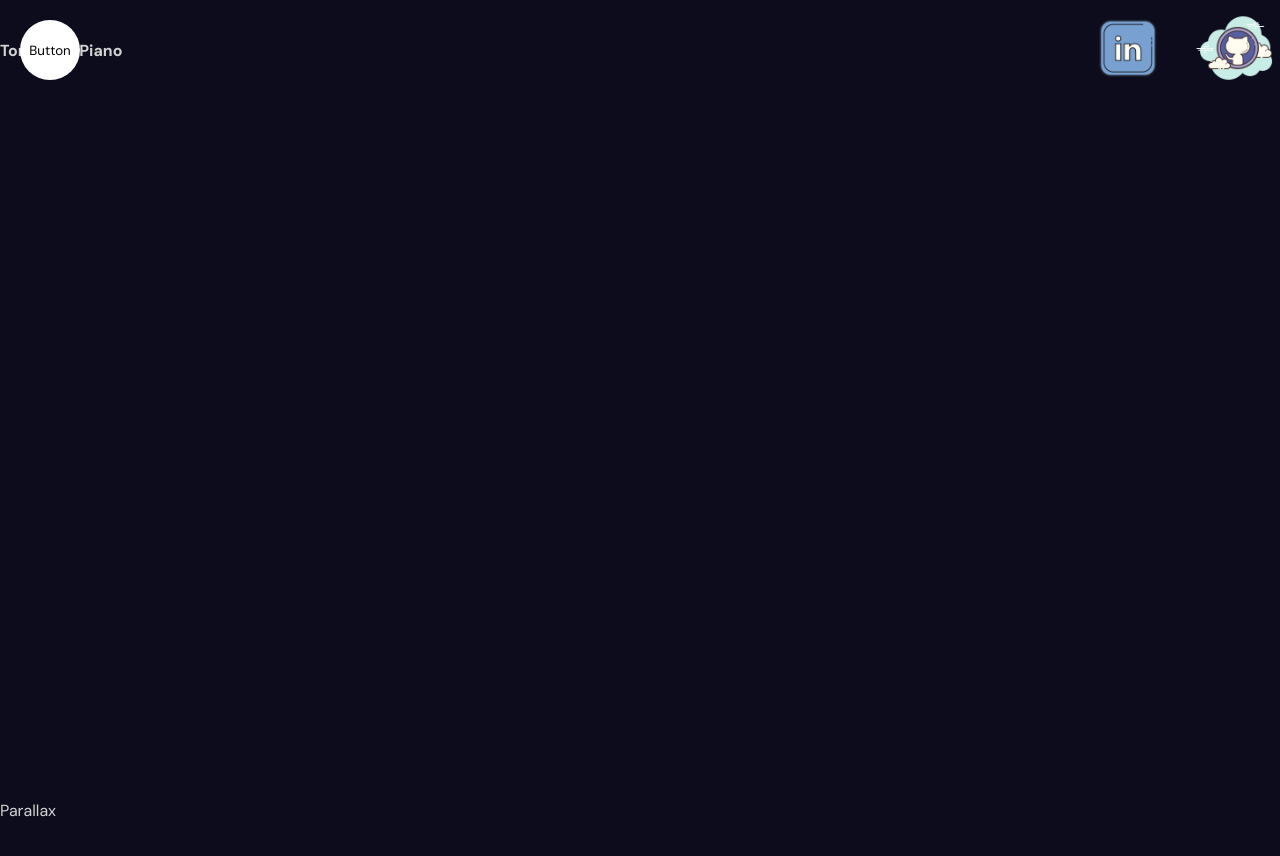
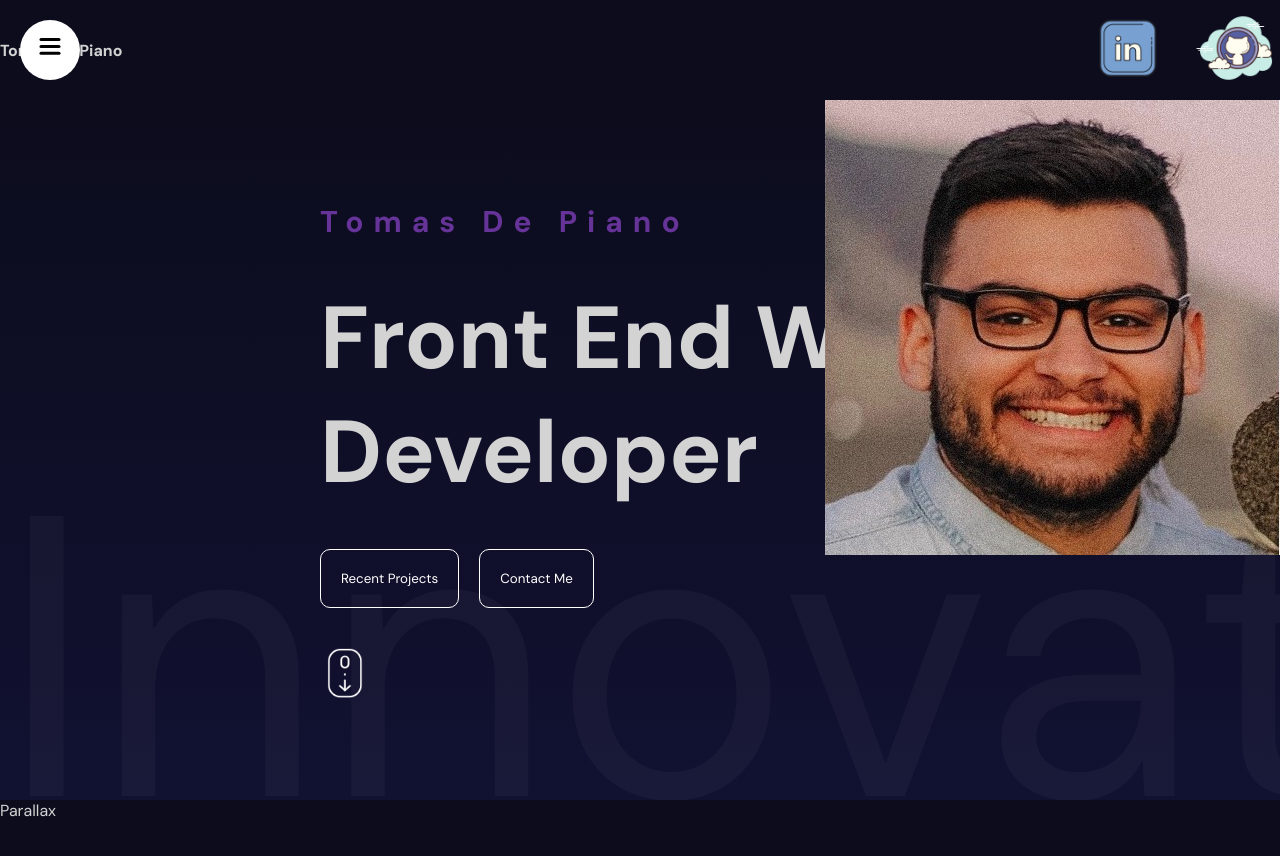
Before and after one commit to tomasdepiano/Portfolio-Project, a React (Vite) app: page / in a window 1280 px wide. Shown: the top 856 px of the page. Built offline with nearby package versions, Linux system fonts and the light colour scheme.

Commit message:
Made the homepage look better with some animations and picture of myself

```diff
--- a/src/App.jsx
+++ b/src/App.jsx
@@ -1,11 +1,13 @@
 import "./app.scss";
 import Navbar from "./components/navbar/Navbar";
+import Hero from "./components/hero/hero";
 
 const App = () => {
   return (
     <div>
       <section id="Homepage">
         <Navbar />
+        <Hero />
       </section>
       <section id="Portfolio">Parallax</section>
       <section>Portfolio1</section>
--- /dev/null
+++ b/src/components/hero/Hero.jsx
@@ -0,0 +1,48 @@
+import { motion } from "framer-motion";
+import "./hero.scss";
+
+const textVariants = {
+  initial: {
+    x: -500,
+    opacity: 0,
+  },
+  animate: {
+    x: 0,
+    opacity: 1,
+    transition: {
+      duration: 1,
+      staggerChildren: 0.1,
+    },
+  },
+};
+
+const Hero = () => {
+  return (
+    <div className="hero">
+      <div className="wrapper">
+        <motion.div
+          className="textContainer"
+          variants={textVariants}
+          initial="initial"
+          animate="animate"
+        >
+          <motion.h2 variants={textVariants}>Tomas De Piano</motion.h2>
+          <motion.h1 variants={textVariants}>Front End Web Developer</motion.h1>
+          <motion.div variants={textVariants} className="buttons">
+            <motion.button variants={textVariants}>
+              Recent Projects
+            </motion.button>
+            <motion.button variants={textVariants}>Contact Me</motion.button>
+          </motion.div>
+          <motion.img variants={textVariants} src="/scroll.png" alt="" />
+        </motion.div>
+      </div>
+      <div className="slidingTextContainer">Innovative Passionate Driven</div>
+      <div className="imageContainer">
+        <img src="/tomasheadshot.jpeg" alt="" />
+      </div>
+    </div>
+  );
+};
+
+export default Hero;
--- /dev/null
+++ b/src/components/hero/hero.scss
@@ -0,0 +1,62 @@
+.hero {
+  height: calc(100vh - 100px);
+  overflow: hidden;
+  background: linear-gradient(180deg, #0c0c1d, #111132);
+  position: relative;
+
+  .wrapper {
+    max-width: 1366px;
+    height: 100%;
+    margin: auto;
+    width: 50%;
+
+    .textContainer {
+      height: 100%;
+      display: flex;
+      flex-direction: column;
+      justify-content: center;
+      gap: 40px;
+
+      h2 {
+        font-size: 30px;
+        color: rebeccapurple;
+        letter-spacing: 10px;
+      }
+
+      h1 {
+        font-size: 88px;
+      }
+
+      .buttons {
+        button {
+          padding: 20px;
+          border: 1px solid white;
+          border-radius: 10px;
+          background-color: transparent;
+          color: white;
+          margin-right: 20px;
+          cursor: pointer;
+        }
+      }
+
+      img {
+        width: 50px;
+      }
+    }
+  }
+
+  .imageContainer {
+    height: 100%;
+    position: absolute;
+    top: 0;
+    right: 0;
+  }
+
+  .slidingTextContainer {
+    position: absolute;
+    font-size: 50vh;
+    bottom: -120px;
+    white-space: nowrap;
+    color: #ffffff09;
+  }
+}
--- a/src/components/sidebar/Sidebar.jsx
+++ b/src/components/sidebar/Sidebar.jsx
@@ -3,9 +3,6 @@ import Links from "./links/Links";
 import ToggleButton from "./toggleButton/ToggleButton";
 import { useState } from "react";
 import { motion } from "framer-motion";
-
-const Sidebar = () => {
-  const [open, setOpen] = useState(false);
 
 const variants = {
   open: {
@@ -25,6 +22,10 @@ const Sidebar = () => {
     },
   },
 };
+
+const Sidebar = () => {
+  const [open, setOpen] = useState(false);
+
   return (
     <motion.div className="sidebar" animate={open ? "open" : "closed"}>
       <motion.div className="bg" variants={variants}>
--- a/src/components/sidebar/links/Links.jsx
+++ b/src/components/sidebar/links/Links.jsx
@@ -1,15 +1,47 @@
 import React from "react";
+import { motion } from "framer-motion";
 
+const variants = {
+  open: {
+    transition: {
+      staggerChildren: 0.1,
+    },
+  },
+  closed: {
+    transition: {
+      staggerChildren: 0.05,
+      staggerDirection: -1,
+    },
+  },
+};
+
+const itemVariants = {
+  open: {
+    y: 0,
+    opacity: 1,
+  },
+  closed: {
+    y: 50,
+    opacity: 0,
+  },
+};
 const Links = () => {
   const items = ["Homepage", "Portfolio", "Contact", "About"];
+
   return (
-    <div className="links">
+    <motion.div className="links" variants={variants}>
       {items.map((item) => (
-        <a href={`#${item}`} key={item}>
+        <motion.a
+          href={`#${item}`}
+          key={item}
+          variants={itemVariants}
+          whileHover={{ scale: 1.1 }}
+          whileTap={{ scale: 0.95 }}
+        >
           {item}
-        </a>
+        </motion.a>
       ))}
-    </div>
+    </motion.div>
   );
 };
 
--- a/src/components/sidebar/sidebar.scss
+++ b/src/components/sidebar/sidebar.scss
@@ -5,6 +5,8 @@
   justify-content: center;
   background-color: white;
   color: black;
+  z-index: 999;
+
   .bg {
     position: fixed;
     top: 0;
@@ -12,6 +14,7 @@
     bottom: 0;
     width: 400px;
     background-color: white;
+    z-index: 999;
 
     .links {
       position: absolute;
@@ -22,6 +25,7 @@
       align-items: center;
       justify-content: center;
       gap: 20px;
+      z-index: 999;
 
       a {
         font-size: 40px;
@@ -39,5 +43,6 @@
     background-color: transparent;
     border: none;
     cursor: pointer;
+    z-index: 999;
   }
 }
--- a/src/components/sidebar/toggleButton/ToggleButton.jsx
+++ b/src/components/sidebar/toggleButton/ToggleButton.jsx
@@ -1,5 +1,40 @@
+import { motion } from "framer-motion";
+
 const ToggleButton = ({ setOpen }) => {
-  return <button onClick={() => setOpen((prev) => !prev)}>Button</button>;
+  return (
+    <button onClick={() => setOpen((prev) => !prev)}>
+      <svg width="23" height="23" viewBox="0 0 23 23">
+        <motion.path
+          strokeWidth="3"
+          stroke="black"
+          strokeLinecap="round"
+          variants={{
+            closed: { d: "M 2 2.5 L 20 2.5" },
+            open: { d: "M 3 16.5 L 17 2.5" },
+          }}
+        />
+        <motion.path
+          strokeWidth="3"
+          stroke="black"
+          strokeLinecap="round"
+          d="M 2 9.423 L 20 9.423"
+          variants={{
+            closed: { opacity: 1 },
+            open: { opacity: 0 },
+          }}
+        />
+        <motion.path
+          strokeWidth="3"
+          stroke="black"
+          strokeLinecap="round"
+          variants={{
+            closed: { d: "M 2 16.346 L 20 16.346" },
+            open: { d: "M 3 2.5 L 17 16.346" },
+          }}
+        />
+      </svg>
+    </button>
+  );
 };
 
 export default ToggleButton;
```
Lines whose indentation alone changed are shown as unchanged.
